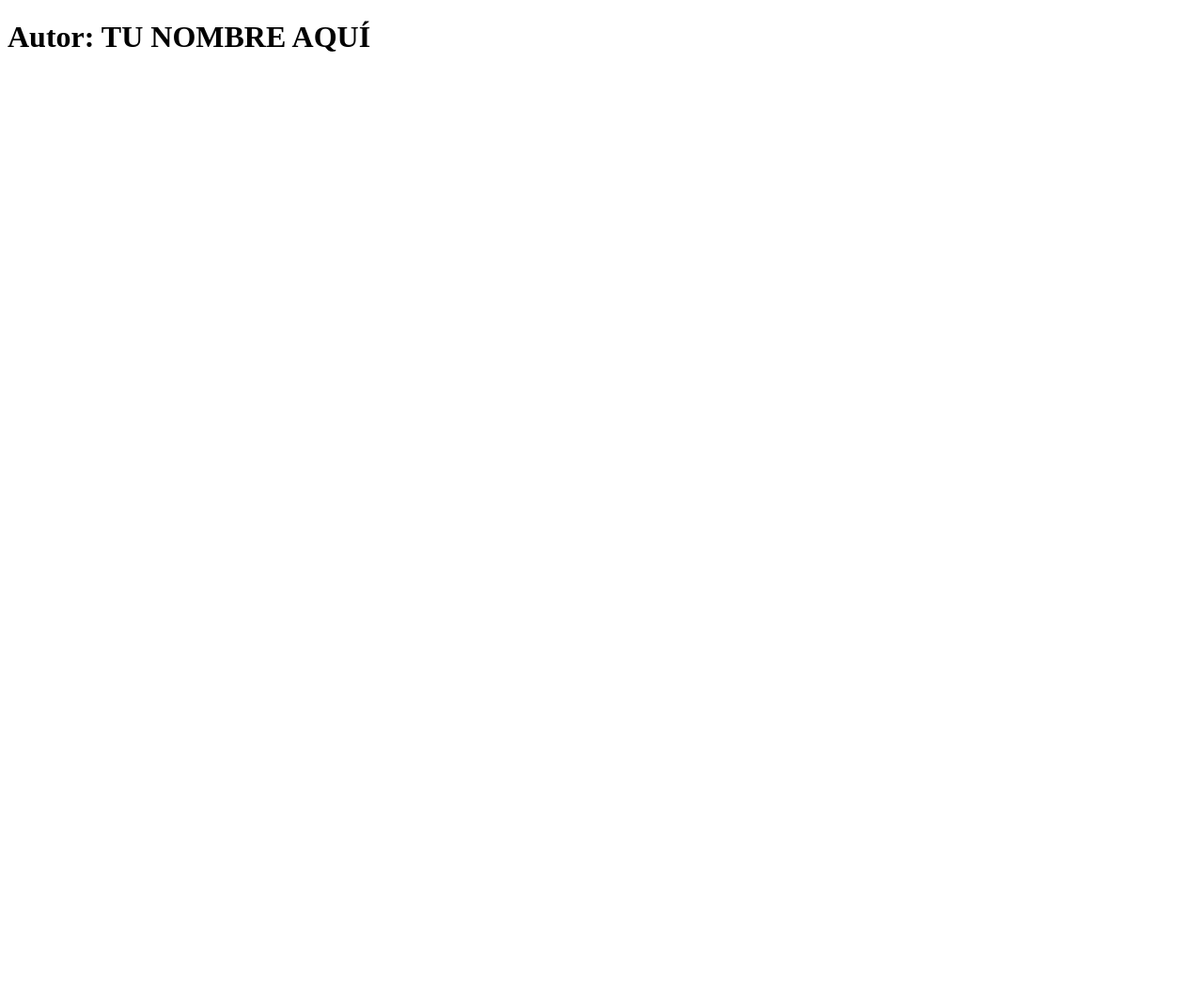
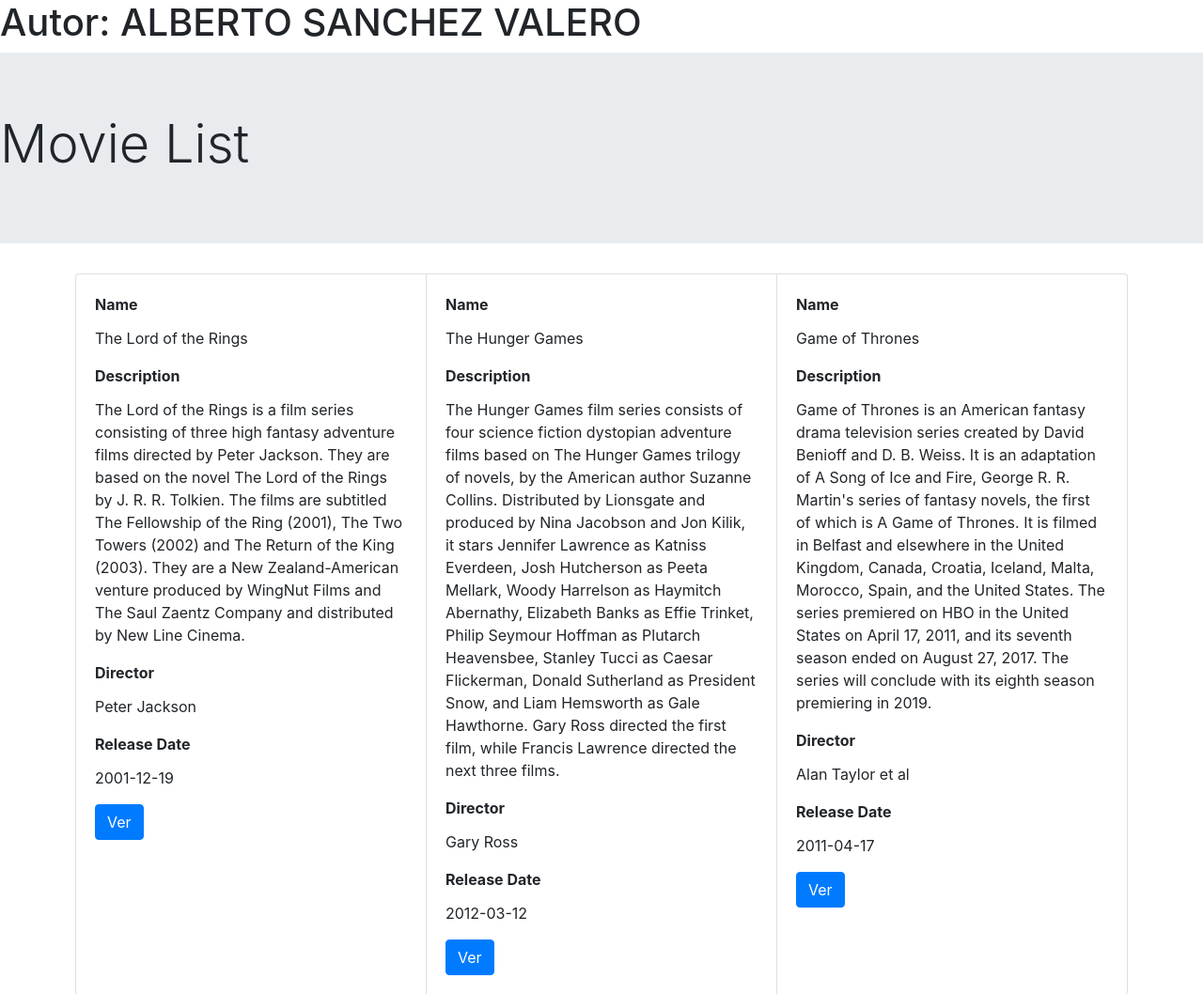
Before and after one commit to albertosanchez22/practica_vuejs_introduccion, a website: page index.html in a window 1280 px wide. Shown: the whole page at 94% size. Before the commit the page ends 800 px from the top, so only its background shows below. Drawn offline with nearby package versions, Linux system fonts and the light colour scheme.

Commit message:
Termino practica 1

```diff
--- a/index.html
+++ b/index.html
@@ -1,35 +1,46 @@
 <!DOCTYPE html>
 <html>
-
     <head>
+        <!-- CSS only -->
+        <link rel="stylesheet" href="https://maxcdn.bootstrapcdn.com/bootstrap/4.0.0/css/bootstrap.min.css" integrity="sha384-Gn5384xqQ1aoWXA+058RXPxPg6fy4IWvTNh0E263XmFcJlSAwiGgFAW/dAiS6JXm" crossorigin="anonymous">
         <meta charset="utf-8">
         <title>Introducción a VueJS</title>
         <meta name="author" content="">
         <meta name="description" content="">
         <meta name="viewport" content="width=device-width, initial-scale=1">
     </head>
-
     <body>
-
-        <h1 id="autor">Autor: TU NOMBRE AQUÍ</h1>
+        <h1 id="autor">Autor: ALBERTO SANCHEZ VALERO</h1>
 
         <!-- https://vuejs.org/v2/guide/index.html -->
         <div id="app">
-            <!--
-                 TODO: Mostrar datos del objeto collection. Ver archivo ./js/script.js
-               - Cargar la librería de VueJS y el script ./js/script.js al final de la etiqueta <body>
-               - Cargar el CSS de Bootstrap (no es necesario el JS)
-               - Mostrar el título de la colección dentro de un componente Jumbotron de Bootstrap https://getbootstrap.com/docs/4.0/components/jumbotron/. En su interior habrá un <h1> con id "title" que mostrará el título de la colección
-               - Para cada item: (https://vuejs.org/v2/guide/index.html#Conditionals-and-Loops)
-                 - Crear un componente card de Bootstrap (https://getbootstrap.com/docs/4.0/components/card/)
-                 - Mostrar un enlace de tipo botón a la propiedad "href" del item con el texto "Ver"
-                 - Mostrar cada uno de los elementos del vector "data" en una lista de definición <dl>. Para cada elemento del vector "data":
-                   - El término <dt> será la propiedad "prompt"
-                   - La definición <dd> será la propiedad "value"
-            -->
+            <div class="jumbotron jumbotron-fluid">
+                <h1 class="display-4" id="title">{{ col.collection.title }}</h1>
+            </div>
+        <div class="card-group" style="margin:0px 80px;">
+            <div class="card" v-for="item in col.collection.items">
+                <div class="card-body" >
+                    <dl v-for="peli in item.data">
+                        <b>
+                            <dt class="card-title">
+                            {{ peli.prompt }}
+                            </dt>
+                        </b>
+                            <dd>
+                            {{peli.value}}
+                            </dd>
+                    </dl>
+                    <a class="btn btn-primary" v-bind:href="item.href">Ver</a>
+                </div>
 
+            </div>
+        </div>
         </div>
 
     </body>
+    <script src="https://cdn.jsdelivr.net/npm/vue@2/dist/vue.js"></script>
+    <script src="./js/script.js"></script>
+    <script src="https://code.jquery.com/jquery-3.4.1.slim.min.js" integrity="sha384-J6qa4849blE2+poT4WnyKhv5vZF5SrPo0iEjwBvKU7imGFAV0wwj1yYfoRSJoZ+n" crossorigin="anonymous"></script>
+    <script src="https://cdn.jsdelivr.net/npm/popper.js@1.16.0/dist/umd/popper.min.js" integrity="sha384-Q6E9RHvbIyZFJoft+2mJbHaEWldlvI9IOYy5n3zV9zzTtmI3UksdQRVvoxMfooAo" crossorigin="anonymous"></script>
 
 </html>
--- a/package.json
+++ b/package.json
@@ -9,7 +9,7 @@
   "license": "GPL-3.0",
   "author": "Pedro Prieto",
   "devDependencies": {
-    "chromedriver": "^96.0.0",
+    "chromedriver": "^97.0.0",
     "nightwatch": "^1.7.13",
     "serve-handler": "^6.1.3"
   }
```
Also changed, not shown: 1 other file.
